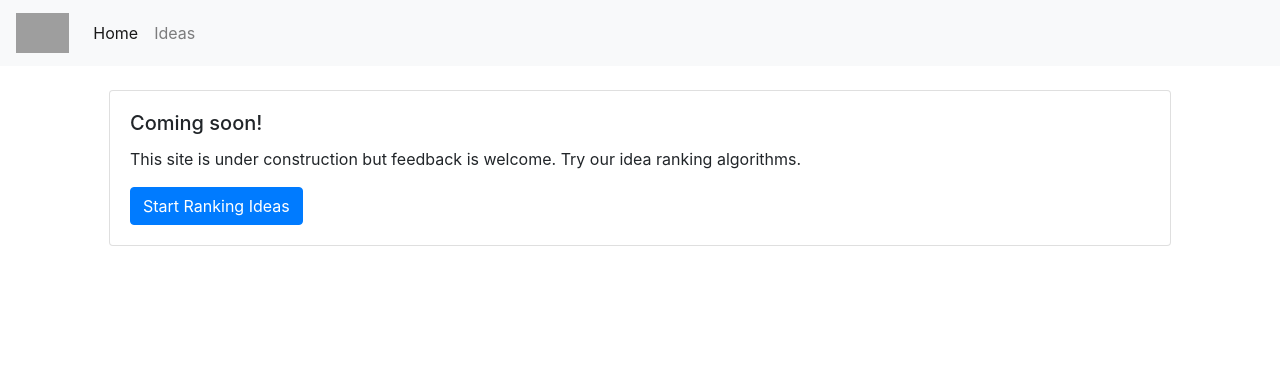
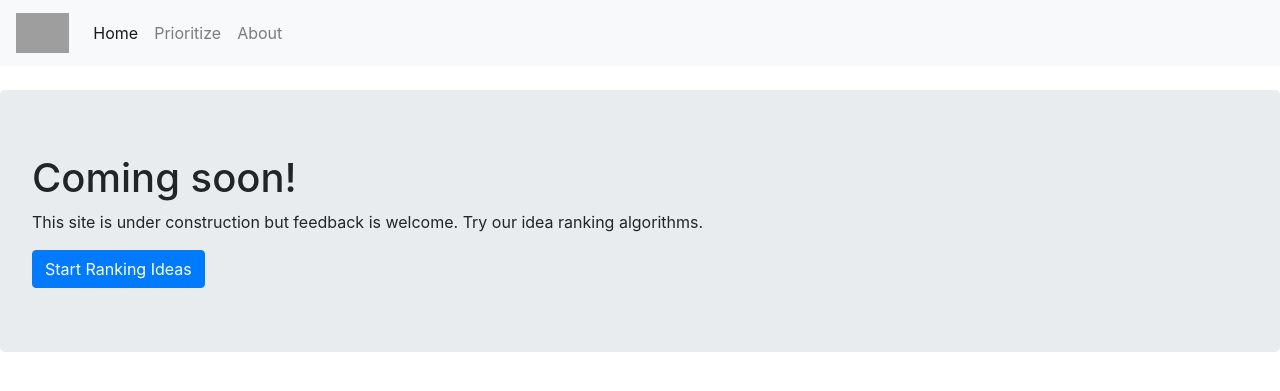
Before and after one commit to technichor/pmquant, a Django app: page / in a window 1280 px wide. Shown: the top 391 px of the page. Run offline with Django 3.2, Linux system fonts and the light colour scheme; some libraries are stand-ins or nearby versions; grey boxes are pictures that could not be loaded.

Commit message:
clean up home page and adding about page

```diff
--- a/home/templates/home/base.html
+++ b/home/templates/home/base.html
@@ -9,14 +9,13 @@
     <meta name="google" content="notranslate" />
     <!-- Bootstrap CSS -->
     <link rel="stylesheet" href="https://stackpath.bootstrapcdn.com/bootstrap/4.4.1/css/bootstrap.min.css" integrity="sha384-Vkoo8x4CGsO3+Hhxv8T/Q5PaXtkKtu6ug5TOeNV6gBiFeWPGFN9MuhOf23Q9Ifjh" crossorigin="anonymous">
-    <title>PM Quant</title>
-    <!-- <title>{% block page_title %}{% endblock %}</title> -->
+    <title>{% block page_title %}{% endblock %}</title>
     <link rel="shortcut icon" type="image/png" href="{% static "home/img/favicon.ico" %}"/>
   </head>
   <body>
 <!-- Nav Bar START -->
     <nav class="navbar navbar-expand-lg navbar-light bg-light mb-4">
-        <a class="navbar-brand" href="#">
+        <a class="navbar-brand" href="{% url 'home:home' %}">
           <img src="{% static "home/img/pmquant.svg" %}" height="40" alt="My image">
         </a>
         <button class="navbar-toggler" type="button" data-toggle="collapse" data-target="#navbarNav" aria-controls="navbarNav" aria-expanded="false" aria-label="Toggle navigation">
@@ -24,23 +23,17 @@
         </button>
         <div class="collapse navbar-collapse" id="navbarNav">
           <ul class="navbar-nav">
-            {% url 'home:index' as url %}<li class="nav-item"><a class="nav-link {% if request.path == url %} active {% endif %}" href="{{ url }}">Home</a></li>
-            {% url 'backlog:ideas_home' as url %}<li class="nav-item"><a class="nav-link {% if request.path == url %} active {% endif %}" href="{{ url }}">Ideas</a></li>
+            {% url 'home:home' as url %}<li class="nav-item"><a class="nav-link {% if request.path == url %} active {% endif %}" href="{{ url }}">Home</a></li>
+            {% url 'backlog:ideas_home' as url %}<li class="nav-item"><a class="nav-link {% if request.path == url %} active {% endif %}" href="{{ url }}">Prioritize</a></li>
+            {% url 'home:about' as url %}<li class="nav-item"><a class="nav-link {% if request.path == url %} active {% endif %}" href="{{ url }}">About</a></li>
           </ul>
         </div>
     </nav>
-    <div class="container">
-      <div class="card mx-4">
-        <div class="card-body">
-          <h5 class="card-title">Coming soon!</h5>
-          <p class="card-text">This site is under construction but feedback is welcome. Try our idea ranking algorithms.</p>
-          <a href="{% url 'backlog:ideas_home' %}" class="btn btn-primary">Start Ranking Ideas</a>
-        </div>
-      </div>
-    </div>
-<!-- Nav Bar END -->
+    <!-- Nav Bar END -->
 
-    <!-- Optional JavaScript -->
+    {% block content %}
+    {% endblock %}
+
     <!-- jQuery first, then Popper.js, then Bootstrap JS -->
     <script src="https://code.jquery.com/jquery-3.4.1.slim.min.js" integrity="sha384-J6qa4849blE2+poT4WnyKhv5vZF5SrPo0iEjwBvKU7imGFAV0wwj1yYfoRSJoZ+n" crossorigin="anonymous"></script>
     <script src="https://cdn.jsdelivr.net/npm/popper.js@1.16.0/dist/umd/popper.min.js" integrity="sha384-Q6E9RHvbIyZFJoft+2mJbHaEWldlvI9IOYy5n3zV9zzTtmI3UksdQRVvoxMfooAo" crossorigin="anonymous"></script>
--- /dev/null
+++ b/home/templates/home/home.html
@@ -0,0 +1,13 @@
+{% extends "home/base.html" %}
+
+{% block page_title %}PMQuant{% endblock %}
+
+{% block content %}
+
+    <div class="jumbotron">
+      <h1>Coming soon!</h1>
+      <p class="card-text">This site is under construction but feedback is welcome. Try our idea ranking algorithms.</p>
+      <a href="{% url 'backlog:ideas_home' %}" class="btn btn-primary">Start Ranking Ideas</a>
+    </div>
+
+{% endblock %}
--- a/home/urls.py
+++ b/home/urls.py
@@ -1,9 +1,11 @@
 from django.urls import path, include
 from . import views
+from home.views import AboutView, HomeView
 
 app_name = 'home'
 
 urlpatterns = [
-    path('', views.index, name='index'),
+    path('', HomeView.as_view(), name='home'),
     #path('backlog/', include('backlog.urls'))
+    path('about/', AboutView.as_view(), name='about'),
 ]
--- a/home/views.py
+++ b/home/views.py
@@ -1,6 +1,12 @@
 
 from django.shortcuts import get_object_or_404, render
-
+from django.views.generic import TemplateView
 
 def index(request):
     return render(request, 'home/base.html')
+
+class AboutView(TemplateView):
+    template_name="home/about.html"
+
+class HomeView(TemplateView):
+    template_name="home/home.html"
--- a/mysite/settings/production.py
+++ b/mysite/settings/production.py
@@ -17,6 +17,7 @@ DATABASES = {
         'NAME': config('DB_NAME'),
         'USER': config('DB_USER'),
         'PASSWORD': config('DB_PASSWORD'),
-        'PORT': config('DB_HOST'),
+        'HOST': config('DB_HOST'),
+        'PORT': config('DB_PORT'),
     }
 }
```
Also changed, not shown: backlog/templates/backlog/base.html (+5 -4 lines), home/templates/home/about.html (added, +9 -0 lines), mysite/wsgi.py (+1 -10 lines).
